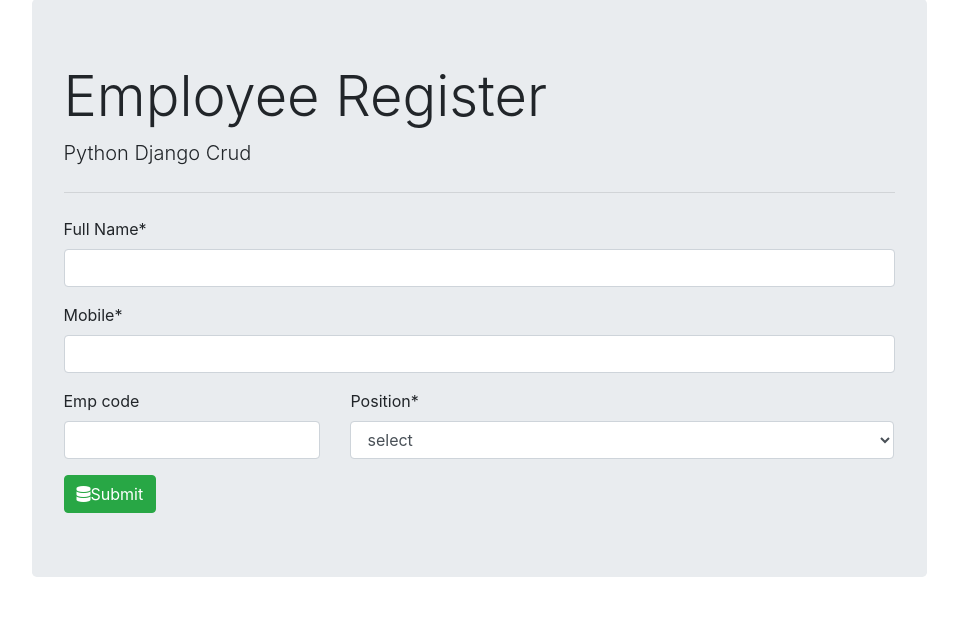
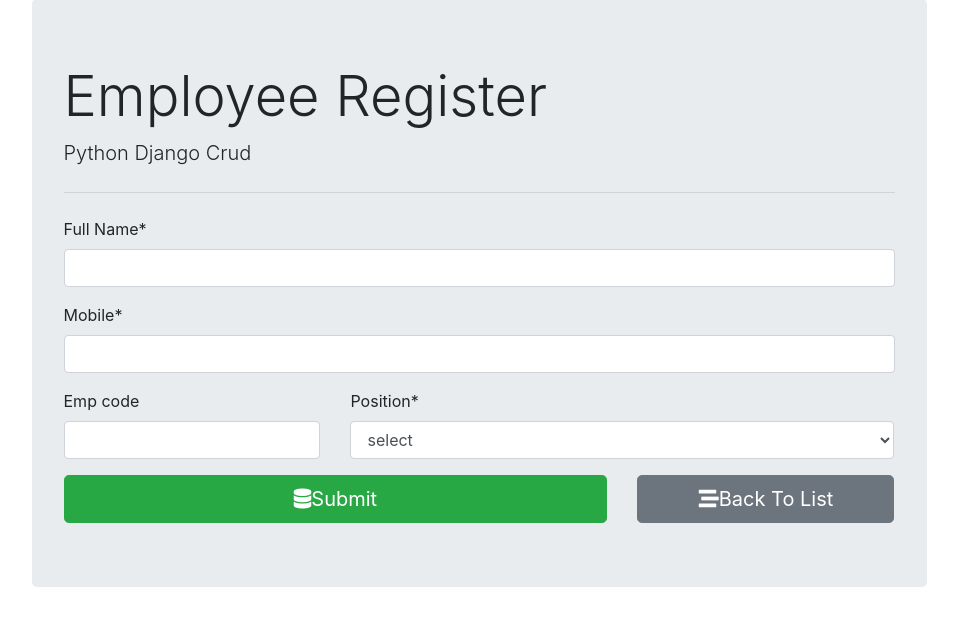
Before and after one commit to Kasimbazi/djangocrud, a Django app: page /employee/ in a window 1280 px wide. Shown: the part 49-675 px from the top of the page, without its empty margins (161-1119 px from the left). Run offline with Django 3.2, Linux system fonts and the light colour scheme; data that the repository does not hold is empty; some libraries are stand-ins or nearby versions.

Commit message:
first commit

```diff
--- a/employee_register/templates/employee_register/employee_form.html
+++ b/employee_register/templates/employee_register/employee_form.html
@@ -14,7 +14,16 @@
             {{form.position|as_crispy_field}}
         </div>
     </div>
-    <button type="submit" class="btn btn-success"><i class="fas fa-database"></i>Submit</button>
+    <div class="row">
+            <div class="col-md-8">
+                <button type="submit" class="btn btn-success btn-block btn-lg"><i class="fas fa-database"></i>Submit</button>
+            </div>
+            <div class="col-md-4">
+                <a href="{%url 'employee_list' %}" class="btn btn-secondary btn-block btn-lg">
+                    <i class="fas fa-stream"></i>Back To List
+                </a>
+            </div>
+    </div>
 </form>
 
 {% endblock content %}
--- a/employee_register/templates/employee_register/employee_list.html
+++ b/employee_register/templates/employee_register/employee_list.html
@@ -7,7 +7,11 @@
         <td>Full Name</td>
         <td>Mobile</td>
         <td>Position</td>
-        <td></td>
+        <td>
+            <a href="{% url 'employee_insert' %}" class="btn btn-outline-success">
+                <i class="fas fa-plus"></i>Add New
+            </a>
+        </td>
     </tr>
 </thead>
     <tbody>
```
